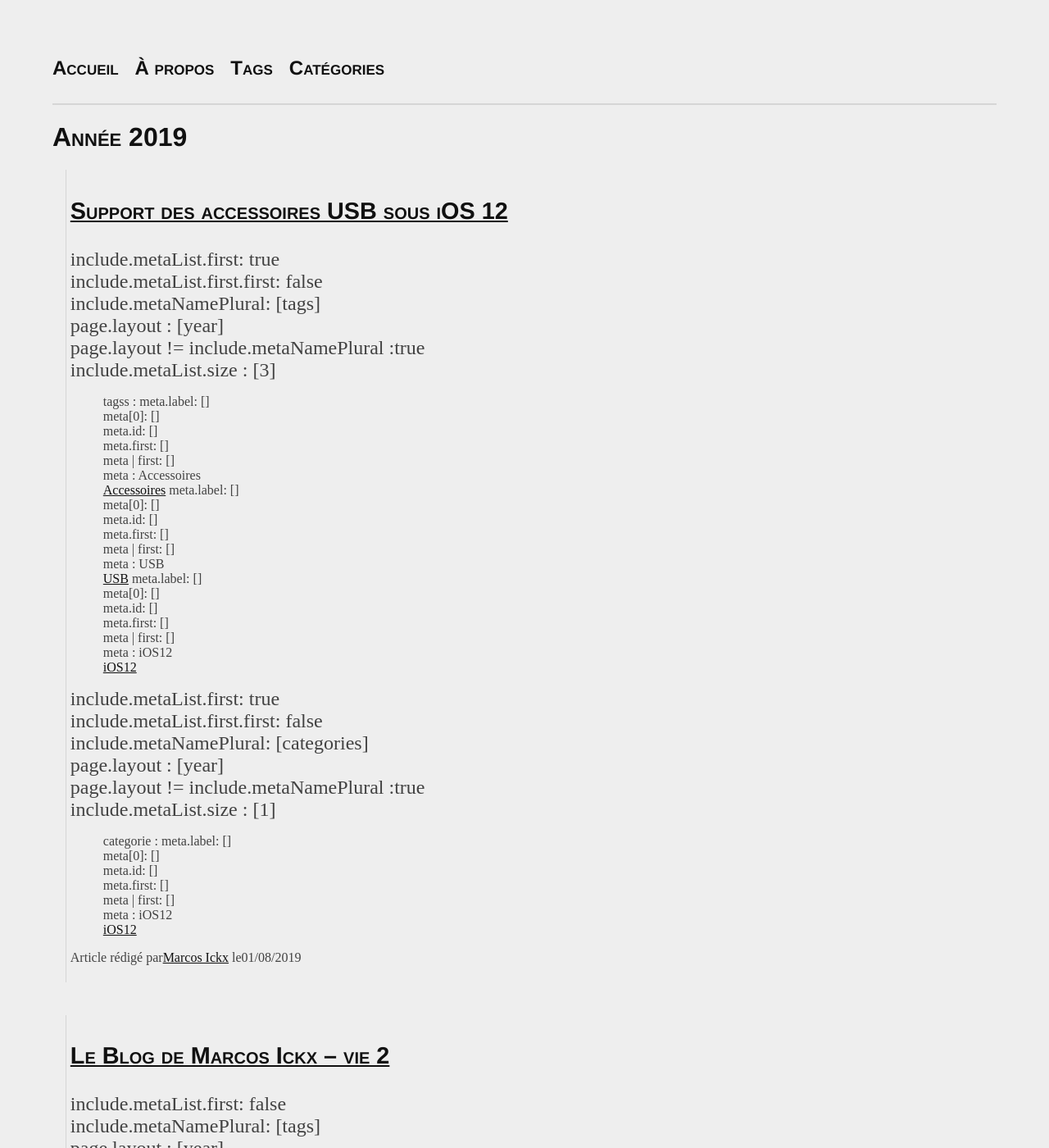
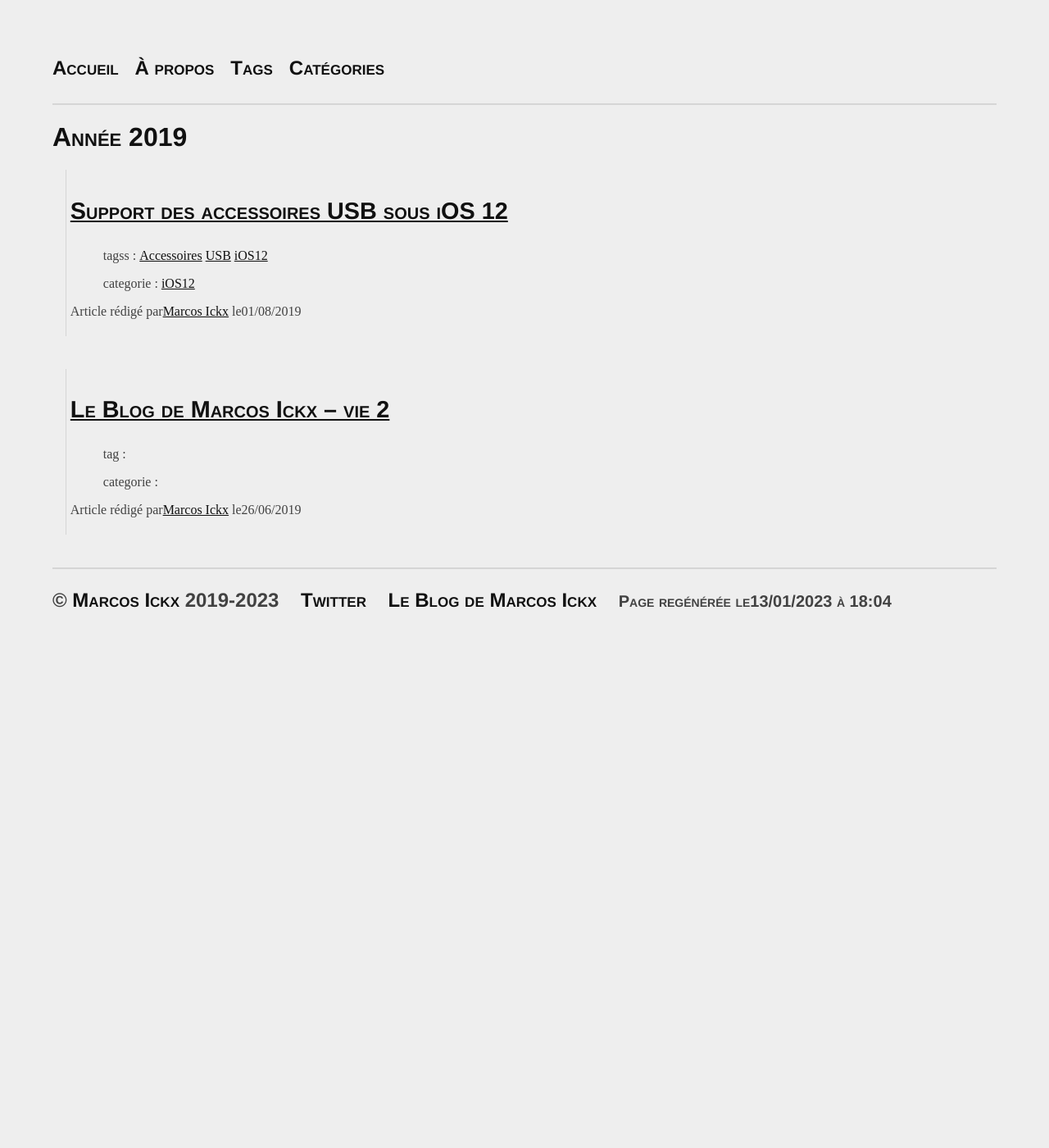
Before and after one commit to MarcosIckx/PreviewMarcosxNet, a Jekyll site: the page built from 2019/index.md, in a window 1280 px wide and 1400 px high. Shown: the whole window at 82% size. Built offline with Jekyll 4.4.1, drawn with Linux system fonts in a browser that asks for light colours; some of the changed text lies outside the part shown.

Commit message:
Update entry.html

```diff
--- a/_includes/entry.html
+++ b/_includes/entry.html
@@ -7,10 +7,10 @@
 <article class="post">
   <h3><a href="{{ entry.url }}" rel="bookmark" title="{{ title }}">{{ title }}</a></h3>
 
-  {%- if entry.tags -%}{%- include meta.html metaList=entry.tags metaNamePlural="tags" metaNameSingle="tag" debug=true -%}{%- endif -%}
+  {%- if entry.tags -%}{%- include meta.html metaList=entry.tags metaNamePlural="tags" metaNameSingle="tag" debug=false -%}{%- endif -%}
 
 
-  {%- if entry.categories -%}{%- include meta.html metaList=entry.categories metaNamePlural="categories" metaNameSingle="categorie" debug=true -%}{%- endif -%}
+  {%- if entry.categories -%}{%- include meta.html metaList=entry.categories metaNamePlural="categories" metaNameSingle="categorie" debug=false -%}{%- endif -%}
 
   <footer class="meta">
     <p class="meta">Article rédigé par {%- include author.html -%} le {%- include time.html date=entry.date -%}
```
